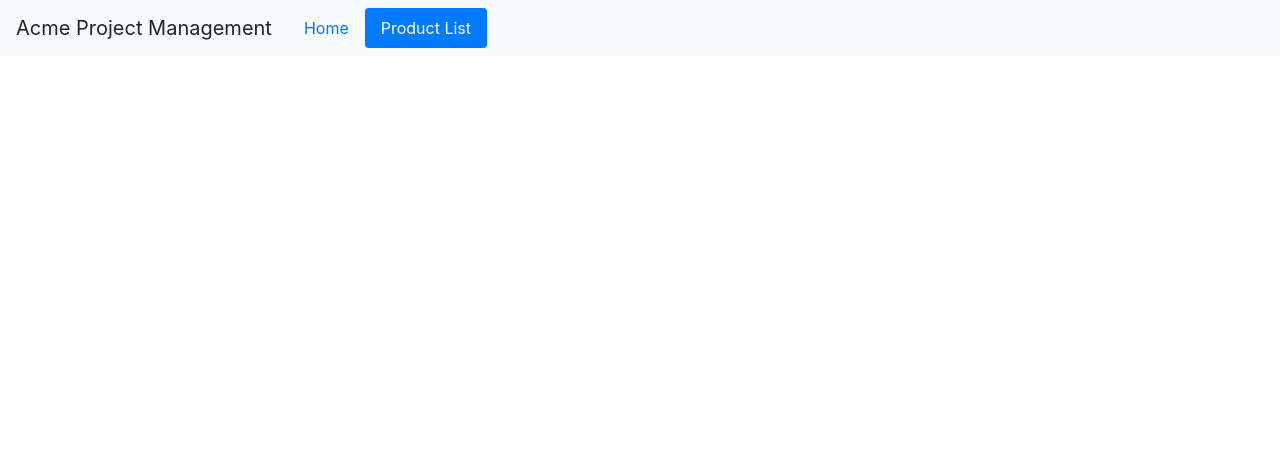
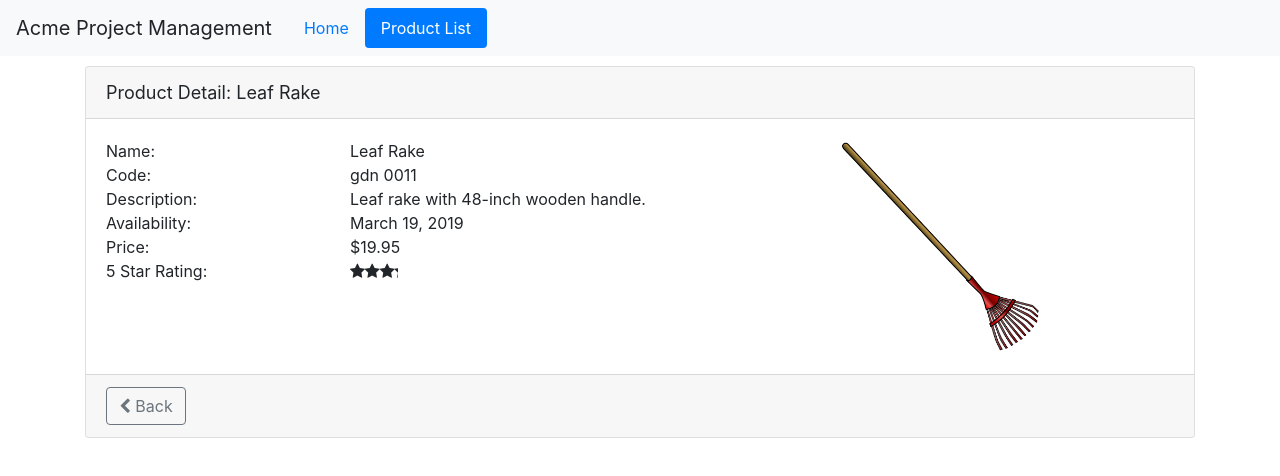
Before and after one commit to AbuchiKings/APM-Start, an Angular app: page /products/1 in a window 1280 px wide. Shown: the top 476 px of the page. Built offline with nearby package versions, Linux system fonts and the light colour scheme.

Commit message:
Using guards on routes

```diff
--- a/src/app/app.module.ts
+++ b/src/app/app.module.ts
@@ -10,6 +10,7 @@ import {HttpClientModule} from '@angular/common/http';
 import { ProductDetailComponent } from './products/product-detail.component'
 import { WelcomeComponent } from './home/welcome.component';
 import {RouterModule} from '@angular/router'
+import { ProductDetailGuard } from './products/product-detail.guard';
 
 @NgModule({
   imports: [
@@ -18,7 +19,8 @@ import {RouterModule} from '@angular/router'
     HttpClientModule,
     RouterModule.forRoot([
       {path: 'products', component: ProductListComponent},
-      {path: 'products/:id', component: ProductDetailComponent},
+      {path: 'products/:id',
+      canActivate:[ProductDetailGuard],  component: ProductDetailComponent},
       {path: 'welcome', component: WelcomeComponent},
       {path: '', redirectTo: 'welcome', pathMatch: 'full'},
       {path: '**', redirectTo: 'welcome', pathMatch: 'full'},
--- a/src/app/products/product-detail.component.html
+++ b/src/app/products/product-detail.component.html
@@ -1,5 +1,56 @@
-<div class="card" *ngIf="product">
-    <div class="card-header">
-        {{pageTitle + ':  ' + product.productName}}
+<div class='card'
+     *ngIf='product'>
+  <div class='card-header'>
+    {{pageTitle + ': ' + product.productName}}
+  </div>
+
+  <div class='card-body'>
+    <div class='row'>
+      <div class='col-md-8'>
+        <div class='row'>
+          <div class='col-md-4'>Name:</div>
+          <div class='col-md-8'>{{product.productName}}</div>
+        </div>
+        <div class='row'>
+          <div class='col-md-4'>Code:</div>
+          <div class='col-md-8'>{{product.productCode | lowercase | convertToSpaces: '-'}}</div>
+        </div>
+        <div class='row'>
+          <div class='col-md-4'>Description:</div>
+          <div class='col-md-8'>{{product.description}}</div>
+        </div>
+        <div class='row'>
+          <div class='col-md-4'>Availability:</div>
+          <div class='col-md-8'>{{product.releaseDate}}</div>
+        </div>
+        <div class='row'>
+          <div class='col-md-4'>Price:</div>
+          <div class='col-md-8'>{{product.price|currency:'USD':'symbol'}}</div>
+        </div>
+        <div class='row'>
+          <div class='col-md-4'>5 Star Rating:</div>
+          <div class='col-md-8'>
+            <pm-star [rating]='product.starRating'>
+            </pm-star>
+          </div>
+        </div>
+      </div>
+
+      <div class='col-md-4'>
+        <img class='center-block img-responsive'
+             [style.width.px]='200'
+             [style.margin.px]='2'
+             [src]='product.imageUrl'
+             [title]='product.productName'>
+      </div>
     </div>
+  </div>
+
+  <div class='card-footer'>
+    <button class='btn btn-outline-secondary'
+            (click)='onBack()'
+            style='width:80px'>
+      <i class='fa fa-chevron-left'></i> Back
+    </button>
+  </div>
 </div>
--- a/src/app/products/product-detail.component.ts
+++ b/src/app/products/product-detail.component.ts
@@ -1,5 +1,9 @@
 import { Component, OnInit } from '@angular/core';
+import { ActivatedRoute, Router } from '@angular/router';
+
 import { IProduct } from './product';
+import { ProductService } from './product.service';
+
 
 @Component({
   templateUrl: './product-detail.component.html',
@@ -7,11 +11,32 @@ import { IProduct } from './product';
 })
 export class ProductDetailComponent implements OnInit {
   pageTitle: string = 'Product Detail';
-  product: IProduct;
+  errorMessage = '';
+  product: IProduct | undefined;
 
-  constructor() { }
+
+  constructor(private route: ActivatedRoute,
+    private router: Router,
+    private productService: ProductService) {
+  }
 
   ngOnInit() {
+    const param = this.route.snapshot.paramMap.get('id');
+    if (param) {
+      const id = +param;
+      this.getProduct(id);
+    }
+  }
+
+  getProduct(id: number) {
+    this.productService.getProduct(id).subscribe({
+      next: product => this.product = product,
+      error: err => this.errorMessage = err
+    });
+  }
+
+  onBack(): void {
+    this.router.navigate(['/products']);
   }
 
 }
--- /dev/null
+++ b/src/app/products/product-detail.guard.ts
@@ -0,0 +1,26 @@
+import { Injectable } from '@angular/core';
+import { CanActivate, ActivatedRouteSnapshot, RouterStateSnapshot, UrlTree, Router } from '@angular/router';
+import { Observable } from 'rxjs';
+
+@Injectable({
+  providedIn: 'root'
+})
+export class ProductDetailGuard implements CanActivate {
+
+  constructor(private router: Router) { }
+
+  canActivate(
+    next: ActivatedRouteSnapshot,
+    state: RouterStateSnapshot): Observable<boolean | UrlTree> | Promise<boolean | UrlTree> | boolean | UrlTree {
+    const id = +next.url[1].path;
+    // const id2 = next.paramMap.get('id');
+    // console.log(id2);
+    if (isNaN(id) || id < 1) {
+      alert('Invalid product Id');
+      this.router.navigate(['/products']);
+      return false;
+    }
+    return true;
+  }
+
+}
--- a/src/app/products/product-list.component.html
+++ b/src/app/products/product-list.component.html
@@ -37,7 +37,7 @@
                             <img *ngIf="showImage" [src]="product.imageUrl" [title]="product.productName"
                                 [style.width.px]="imageWidth" [style.margin.px]="imageMargin" alt="product image">
                         </td>
-                        <td>{{product.productName}}</td>
+                        <a [routerLink] = "['/products', product.productId]"><td>{{product.productName}}</td></a>
                         <td>{{product.productCode | lowercase|convertToSpaces: '-'}}</td>
                         <td>{{product.releaseDate}}</td>
                         <td>{{product.price | currency:'USD':'symbol': '1.2-2' }}</td>
--- a/src/app/products/product.service.ts
+++ b/src/app/products/product.service.ts
@@ -2,7 +2,7 @@ import { Injectable } from "@angular/core";
 import { IProduct } from './product';
 import { HttpClient, HttpErrorResponse } from '@angular/common/http';
 import { Observable, throwError } from 'rxjs';
-import { catchError, tap } from 'rxjs/operators'
+import { catchError, tap, map } from 'rxjs/operators';
 
 @Injectable({
     providedIn: 'root'
@@ -18,6 +18,13 @@ export class ProductService {
             tap(data => console.log('All: ' + JSON.stringify(data))),
             catchError(this.handleError)
         )
+    }
+
+    getProduct(id: number): Observable<IProduct | undefined> {
+      return this.getProducts()
+        .pipe(
+          map((products: IProduct[]) => products.find(p => p.productId === id))
+        );
     }
 
     private handleError(err: HttpErrorResponse) {
```
